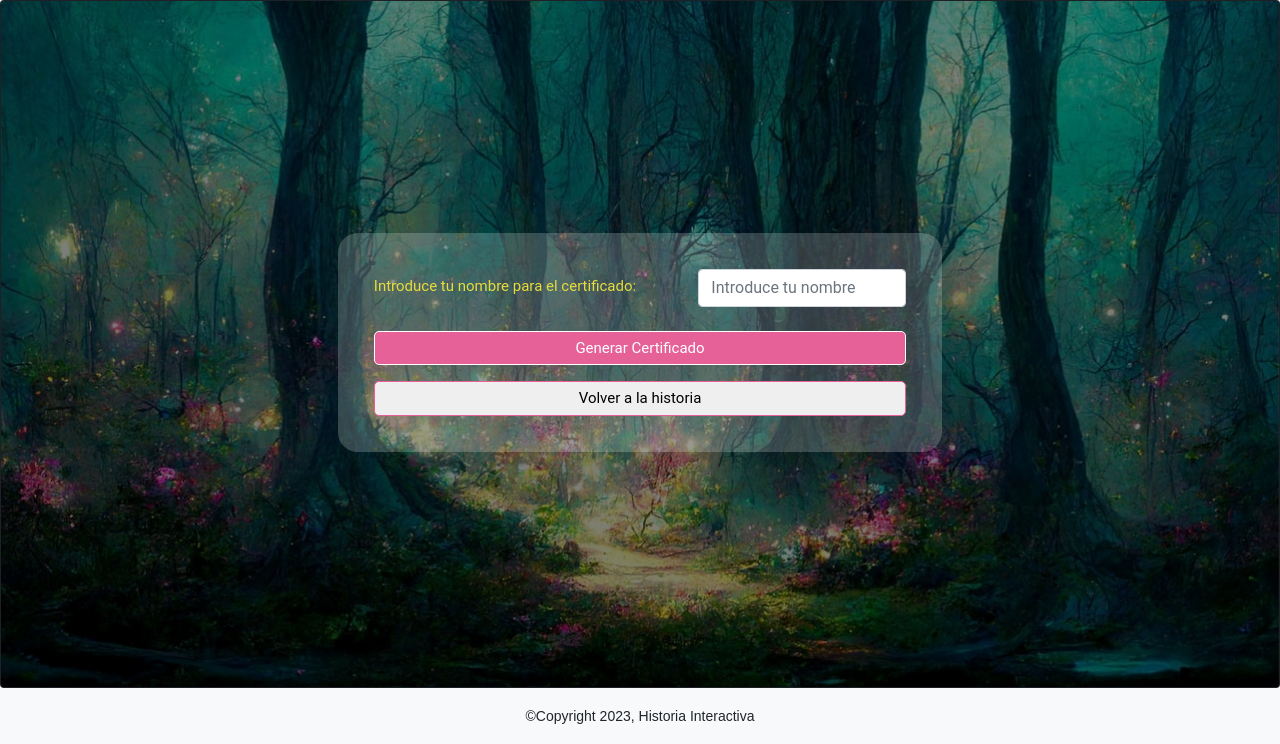
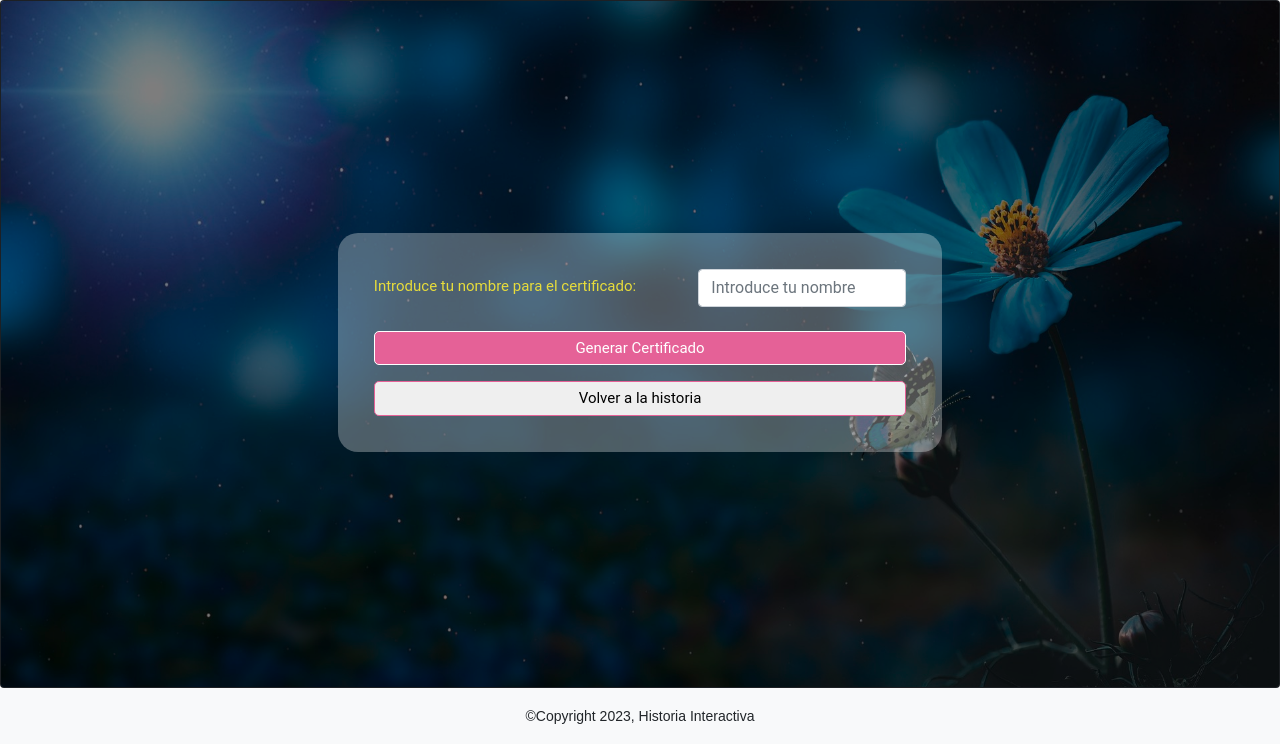
Before and after one commit to BeatrizCano/Historia_Interactiva, a PHP site: page /app/views/viewCertificateForm.php in a window 1280 px wide. Shown: the part 56-800 px from the top of the page. Run offline with PHP 8.4, Linux system fonts and the light colour scheme.

Commit message:
change_img

```diff
--- a/app/views/viewAfterLogin.php
+++ b/app/views/viewAfterLogin.php
@@ -17,7 +17,7 @@ if (isset($_SESSION['usuario_id'], $_SESSION['nombre_usuario'])) {
 ?>
 
     <div class="card bg-dark text-white">
-        <img src="../../assets/img/wallpapers/fantasy-3232570_1280.jpg" class="card-img-introduction" alt="...">
+        <img src="../../assets/img/wallpapers/digital-graphicscat-6747298_1920.jpg" class="card-img-introduction" alt="...">
     <div class="card-img-overlay">
 
 
--- a/app/views/viewCertificateForm.php
+++ b/app/views/viewCertificateForm.php
@@ -3,7 +3,7 @@
 ?>
 
 <div class="card bg-dark text-white">
-    <img src="../../assets/img/wallpapers/magical-forest-7443155_1280.jpg" class="card-img-introduction" alt="...">
+    <img src="../../assets/img/wallpapers/flower-7111468_1920.jpg" class="card-img-introduction" alt="...">
 <div class="card-img-overlay">
 
 <div class="custom-font border-0 login-container mt-3" >
--- a/app/views/viewHistory.php
+++ b/app/views/viewHistory.php
@@ -10,7 +10,7 @@ include ("../../sections/session/sessionStart.php");
     <meta name="viewport" content="width=device-width, initial-scale=1.0">
     <title>Historia Interactiva</title>
     <link rel="stylesheet" href="../../public/css/styles.css">
-    <link rel="stylesheet" href="../../public/css/style8.css">
+    <link rel="stylesheet" href="../../public/css/styles8.css">
 
 </head>
 <body>
--- a/app/views/viewPersonalizationForm.php
+++ b/app/views/viewPersonalizationForm.php
@@ -30,7 +30,7 @@
 
 
         <div class="card bg-dark text-white">
-            <img src="../../assets/img/wallpapers/ai-generated-8268570_1280.jpg" class="card-img-introduction" alt="...">
+            <img src="../../assets/img/wallpapers/path-7744063_1920.jpg" class="card-img-introduction" alt="...">
         <div class="card-img-overlay">
 
         <div class="custom-font border-0 login-container mt-3" >
--- a/index.php
+++ b/index.php
@@ -7,7 +7,7 @@
     <!-- <meta name="viewport" content="width=device-width, initial-scale=1.0"> -->
     <title>Historia Interactiva</title>
     <link rel="stylesheet" href="./public/css/style.css">
-    <link rel="stylesheet" href="./public/css/style8.css">
+    <link rel="stylesheet" href="./public/css/styles8.css">
 </head>
 <body>
     <nav class="navbar navbar-expand-lg navbar-light bg-light">
--- a/public/css/style8.css
+++ b/public/css/styles8.css
@@ -98,7 +98,7 @@
 }
 
 .login-container {
-    background-color: rgba(255, 255, 255, 0.2); /* Color blanco semitransparente */
+    background-color: rgba(255, 255, 255, 0.3); /* Color blanco semitransparente */
     padding: 20px; /* Ajusta el relleno según tu preferencia */
     border-radius: 20px; /* Ajusta el radio del borde según tu preferencia */
     margin-bottom: 20px;
--- a/templates/head.php
+++ b/templates/head.php
@@ -5,7 +5,7 @@
     <meta name="viewport" content="width=device-width, initial-scale=1.0">
     <title>Historia Interactiva</title>
     <link rel="stylesheet" href="../../public/css/styles.css">
-    <link rel="stylesheet" href="../../public/css/style8.css">
+    <link rel="stylesheet" href="../../public/css/styles8.css">
 
 </head>
 <body>
--- a/templates/headViewsChoice.php
+++ b/templates/headViewsChoice.php
@@ -8,7 +8,7 @@
     <link href="https://cdn.jsdelivr.net/npm/bootstrap@5.0.2/dist/css/bootstrap.min.css" rel="stylesheet"
     integrity="sha384-EVSTQN3/azprG1Anm3QDgpJLIm9Nao0Yz1ztcQTwFspd3yD65VohhpuuCOmLASjC" crossorigin="anonymous">
     <link rel="stylesheet" href="../../public/css/styles.css">
-    <link rel="stylesheet" href="../../../public/css/style8.css">
+    <link rel="stylesheet" href="../../../public/css/styles8.css">
     <!--Fuente de letra-->
     <link rel="preconnect" href="https://fonts.googleapis.com">
     <link rel="preconnect" href="https://fonts.gstatic.com" crossorigin>
--- a/templates/headViewsFinals.php
+++ b/templates/headViewsFinals.php
@@ -8,7 +8,7 @@
     <link href="https://cdn.jsdelivr.net/npm/bootstrap@5.0.2/dist/css/bootstrap.min.css" rel="stylesheet"
     integrity="sha384-EVSTQN3/azprG1Anm3QDgpJLIm9Nao0Yz1ztcQTwFspd3yD65VohhpuuCOmLASjC" crossorigin="anonymous">
     <link rel="stylesheet" href="../../public/css/styles.css">
-    <link rel="stylesheet" href="../../../../public/css/style8.css">
+    <link rel="stylesheet" href="../../../../public/css/styles8.css">
     <!--Fuente de letra-->
     <link rel="preconnect" href="https://fonts.googleapis.com">
     <link rel="preconnect" href="https://fonts.gstatic.com" crossorigin>
```
Also changed, not shown: assets/img/certificate/interactiveCertificateHistory.png, assets/img/wallpapers/ai-generated-8208849_1280.png (deleted), assets/img/wallpapers/book-6217982_1280.jpg (deleted), assets/img/wallpapers/digital-graphicscat-6747298_1920.jpg (added), assets/img/wallpapers/fantasy-3232570_1280.jpg (deleted), assets/img/wallpapers/flower-7111468_1920.jpg (added), assets/img/wallpapers/magical-forest-7443155_1280.jpg (deleted), assets/img/wallpapers/path-7744063_1920.jpg (added), assets/img/wallpapers/winter-2991423_1280.jpg (deleted).
